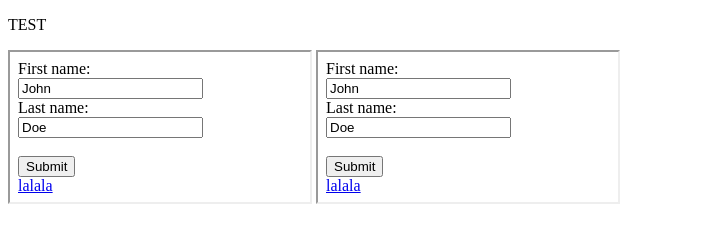
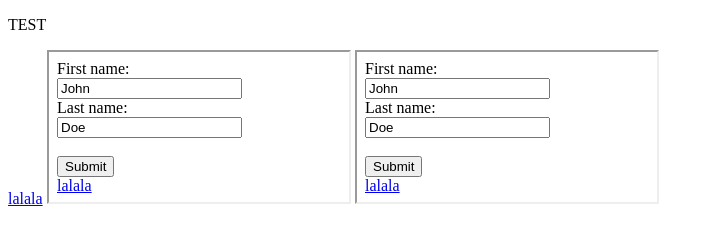
Before and after one commit to greythehound/modal, a plain HTML site: page index.html in a window 1280 px wide. Shown: the whole page, without its empty margins (0-714 px from the left). Drawn offline with Linux system fonts and the light colour scheme.

Commit message:
Update index.html
z

```diff
--- a/index.html
+++ b/index.html
@@ -31,6 +31,7 @@
 </head>
 <body>
 	<p>TEST</p>
+	<a href="javascript:void(0)" onclick="window.showModelessDialog('https://greythehound.github.io/modal/showModelessDialog.html')">lalala</a>
 	<div id='iframe_parent' style="display: inline-block;">
 		<iframe src="https://greythehound.github.io/modal/showModelessDialogIframe.html" sty;e="border: 2px solid black;"></iframe>
 	</div>
```
